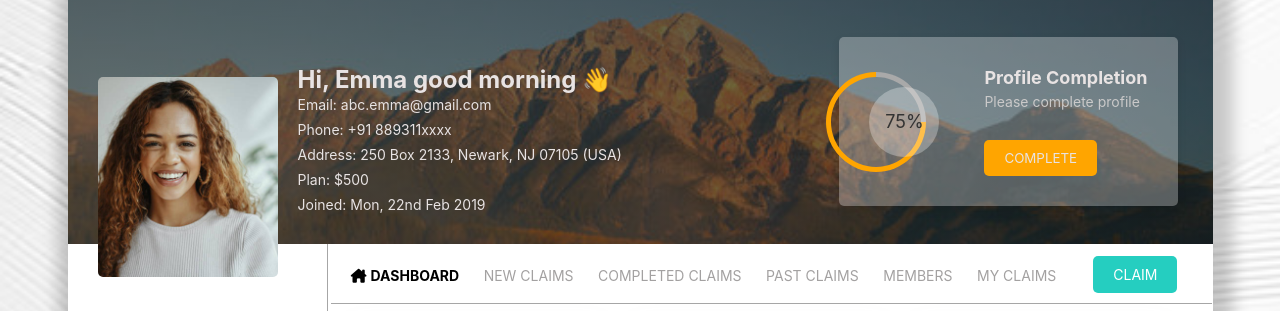
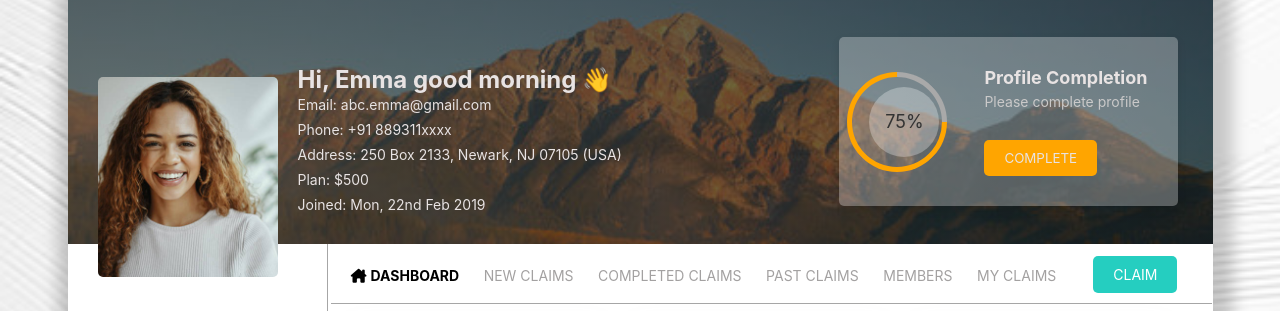
Before and after one commit to ayushi-gajera/profile-webpage, a plain HTML site: page index.html in a window 1280 px wide. Shown: the part 106-417 px from the top of the page. Drawn offline with Linux system fonts and the light colour scheme.

Commit message:
Add Webpage

```diff
--- a/style.css
+++ b/style.css
@@ -141,7 +141,7 @@ body {
     border: 5px solid orange;
     border-radius: 80%;
     position: absolute;
-    left: 64.5%;
+    left: 66.2%;
     border-top-color: rgb(169, 169, 169);
     rotate: 45deg;
 }
```
